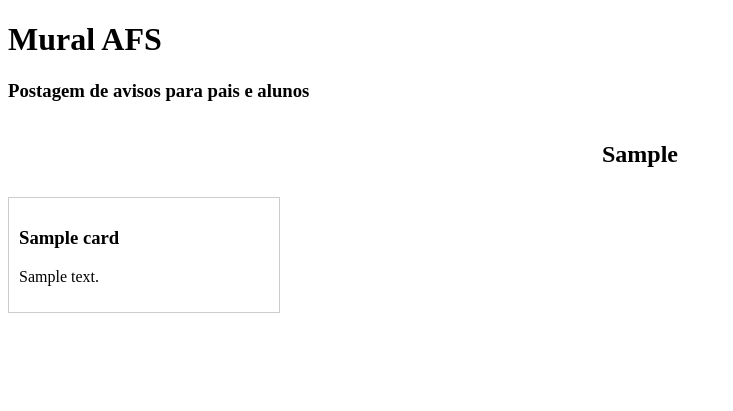
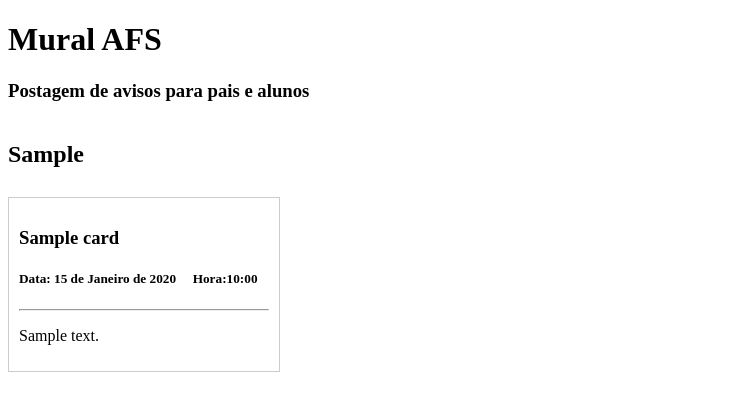
Before and after one commit to jackson51472/Mural_Escolar, a Django app: page / in a window 1280 px wide. Shown: the top 411 px of the page, without its empty margins (0-733 px from the left). Run offline with Django 4.2, Linux system fonts and the light colour scheme; tables that the repository leaves empty hold one stand-in row (values such as "Sample post"); parts of the project's set-up code (start-up, migrations or seed data) failed here and were passed over.

Commit message:
data e hora

```diff
--- a/projeto/aplic/models.py
+++ b/projeto/aplic/models.py
@@ -1,9 +1,17 @@
+import uuid
 from django.db import models
 
 class Card(models.Model):
     title = models.CharField(max_length=255)
     content = models.TextField()
     turma = models.CharField(max_length=50, null=True)
+    data = models.DateField(null=True)
+    hora = models.TimeField(null=True)
+    id_aleatorio = models.UUIDField(default=uuid.uuid4, editable=False, unique=True)
 
     def __str__(self):
         return self.title
+
+for card in Card.objects.all():
+    card.id_aleatorio = uuid.uuid4()
+    card.save()
--- a/projeto/aplic/templates/index.html
+++ b/projeto/aplic/templates/index.html
@@ -31,13 +31,19 @@
 <body>
     <h1>Mural AFS</h1>
     <h3>Postagem de avisos para pais e alunos</h3>
+
+
+
+
 <div class="turma-container">
     {% for turma, cards in cards_por_turma.items %}
         <div class="turma-column">
-                <h2 class="turma">{{ turma }}</h2>
+            <h2 class="turma-name">{{ turma }}</h2>
             {% for card in cards %}
                 <div class="card">
                     <h3>{{ card.title }}</h3>
+                    <h5>Data: {{ card.data }}  &nbsp; &nbsp; Hora:{{ card.hora }}</h5>
+                    <hr>
                     <p>{{ card.content }}</p>
                 </div>
             {% endfor %}
--- a/projeto/aplic/views.py
+++ b/projeto/aplic/views.py
@@ -8,20 +8,20 @@ class IndexView(TemplateView):
     def get_context_data(self, **kwargs):
         context = super().get_context_data(**kwargs)
 
+        # Obtém todos os cards e os ordena pelo campo 'turma'
+        cards = Card.objects.all().order_by('turma', 'data', 'hora')
 
-        cards = Card.objects.all().order_by('turma')
-
-
+        # Cria um dicionário para armazenar os cards por turma
         cards_por_turma = {}
 
-
+        # Agrupa os cards por turma
         for card in cards:
             turma = card.turma
             if turma not in cards_por_turma:
                 cards_por_turma[turma] = []
             cards_por_turma[turma].append(card)
 
-
+        # Adiciona os dados ao contexto
         context['turmas'] = cards_por_turma.keys()
         context['cards_por_turma'] = cards_por_turma
 
```
Also changed, not shown: projeto/aplic/migrations/0005_card_data.py (added), projeto/aplic/migrations/0006_card_hora.py (added), projeto/aplic/migrations/0007_card_id_aleatorio.py (added), projeto/aplic/migrations/0008_alter_card_id_aleatorio.py (added). Lines whose indentation alone changed are shown as unchanged.
